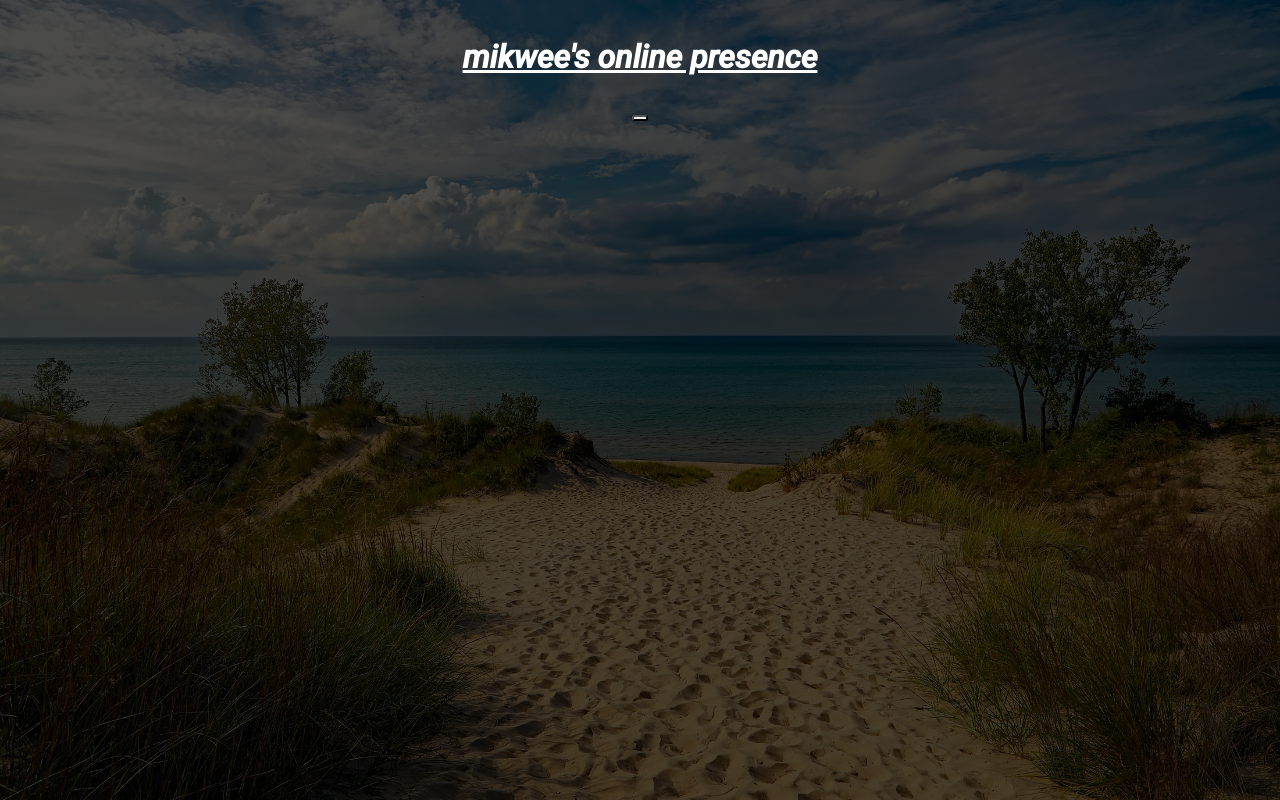
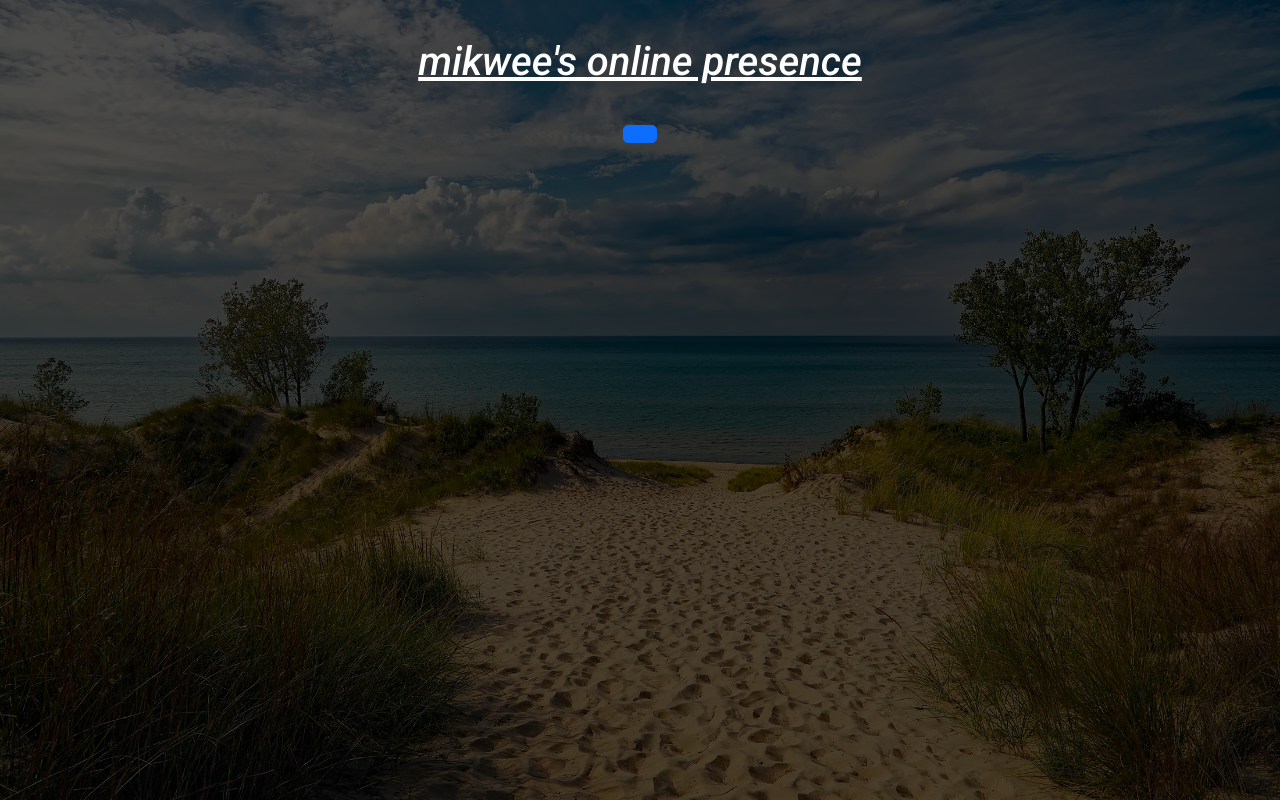
Before and after one commit to mikwee/mikwees-website, a React (Create React App) app: page / in a window 1280 px wide. Built offline with nearby package versions, Linux system fonts and the light colour scheme.

Commit message:
Installed Bootstrap

```diff
--- a/package.json
+++ b/package.json
@@ -7,6 +7,7 @@
     "@testing-library/jest-dom": "^5.11.4",
     "@testing-library/react": "^11.1.0",
     "@testing-library/user-event": "^12.1.10",
+    "bootstrap": "5.1.3",
     "css-loader": "^6.5.0",
     "react": "^17.0.2",
     "react-bootstrap": "^2.0.2",
--- a/src/App.css
+++ b/src/App.css
@@ -23,6 +23,6 @@
   justify-content: center;
   margin-top: 3%;
 }
-.roots {
+/*.roots {
   border-radius: 25px;
-}
+}*/
--- a/src/App.js
+++ b/src/App.js
@@ -1,5 +1,6 @@
 import './App.css';
 import {Button} from 'react-bootstrap';
+import 'bootstrap/dist/css/bootstrap.min'
 import data from './roots.json'
 
 function App() {
@@ -9,7 +10,7 @@ function App() {
     <div className="App">
       <h1 id="title">{data.title}</h1>
       <div id="container">
-        <Button className="roots" variant="primary"></Button>
+        <Button className="roots" variant="primary" size="lg"></Button>
         {/*{data.links.map((rootDetail, index)=>{
           if(rootDetail.type == "facebook") {
             res = <AwesomeButton className="roots"></AwesomeButton>
```
Also changed, not shown: 1 other file (tests, documents, lock files or other folders).
